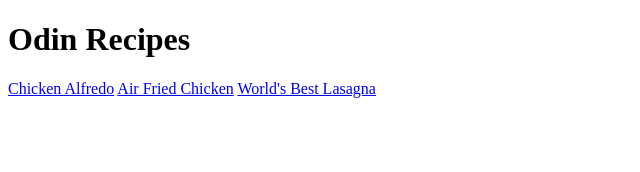
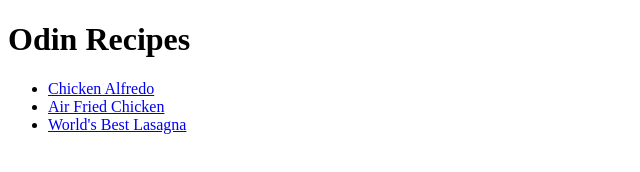
Before and after one commit to blade911/odin-recipes, a plain HTML site: page index.html in a window 1280 px wide. Shown: the whole page, without its empty margins (0-640 px from the left). Drawn offline with Linux system fonts and the light colour scheme.

Commit message:
Place recipes in unordered list
Edited index.html to place recipes in Unordered list

```diff
--- a/index.html
+++ b/index.html
@@ -8,8 +8,10 @@
 </head>
 <body>
     <h1>Odin Recipes</h1>
-    <a href="recipes/chickenalfredo.html">Chicken Alfredo</a>
-    <a href="recipes/friedchicken.html">Air Fried Chicken</a>
-    <a href="recipes/lasagna.html">World's Best Lasagna</a>
+    <ul>
+        <li><a href="recipes/chickenalfredo.html">Chicken Alfredo</a></li>
+        <li><a href="recipes/friedchicken.html">Air Fried Chicken</a></li>
+        <li><a href="recipes/lasagna.html">World's Best Lasagna</a></li>
+    </ul>
 </body>
 </html>
```
